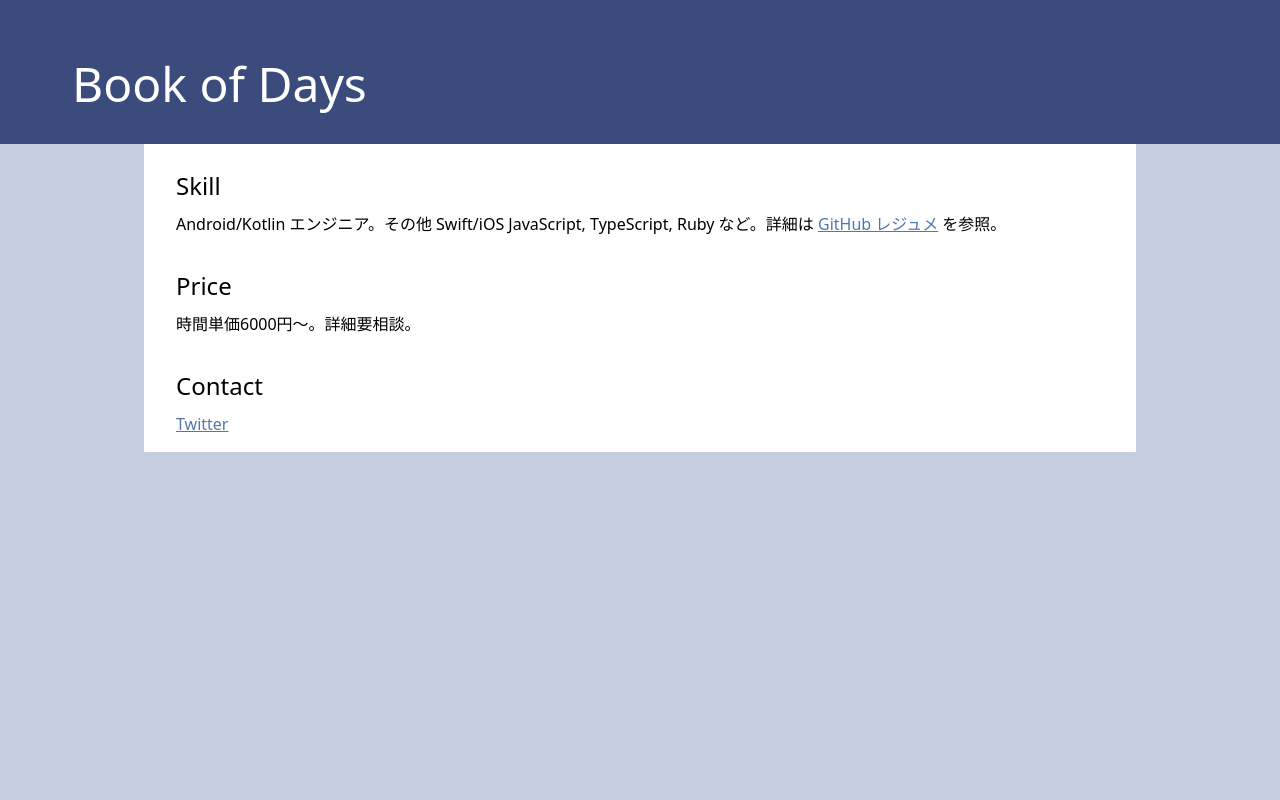
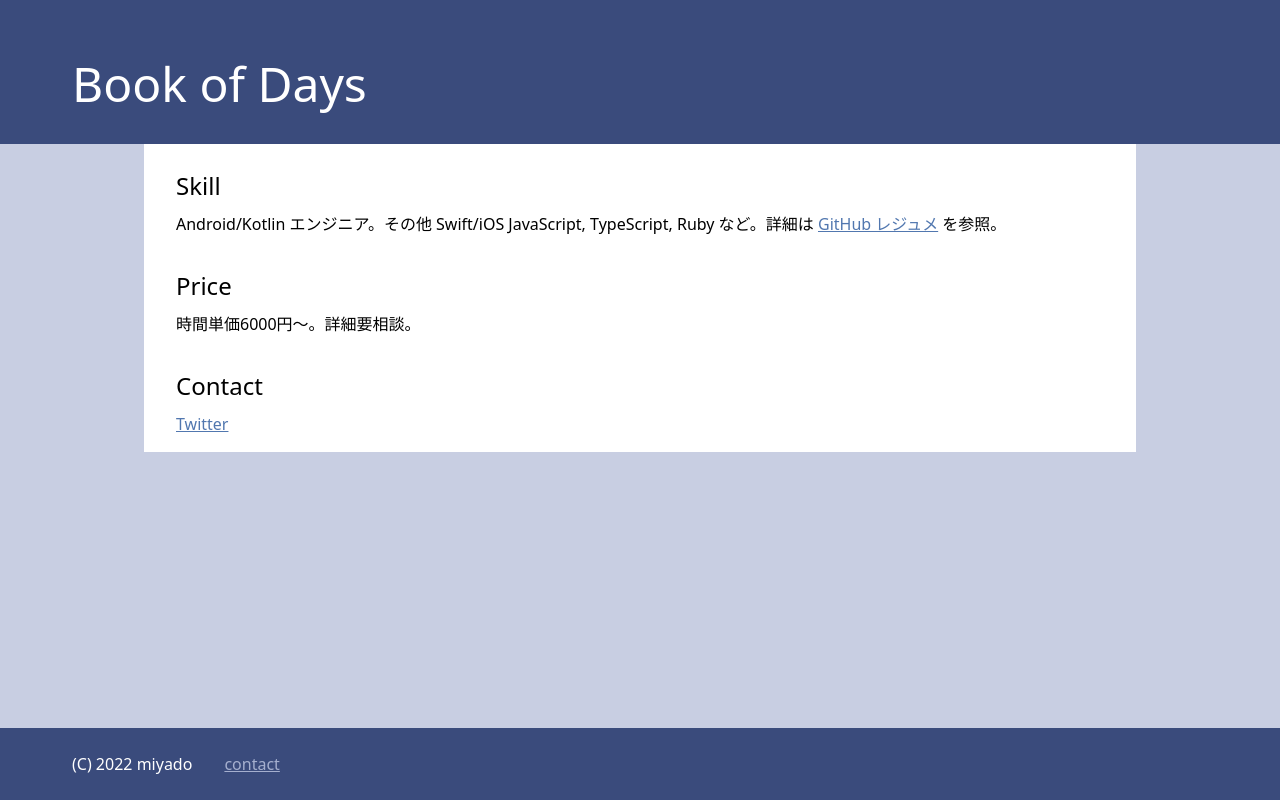
Before and after one commit to hmiyado/kottage, a Next.js app: page /contact in a window 1280 px wide. Built offline with nearby package versions, Linux system fonts and the light colour scheme.

Commit message:
fix layout to use Header and Footer

```diff
--- a/components/layout/Layout.module.css
+++ b/components/layout/Layout.module.css
@@ -1,11 +1,9 @@
-.header {
-  @apply w-full bg-primary-700 dark:bg-primary-900 pl-2.5 sm:px-4.5 py-3.0 h-9.0;
-}
-
-.title {
-  @apply text-headline3 text-white;
+.container {
+  @apply h-full;
+  @apply flex flex-col flex-wrap;
 }
 
 .main {
   @apply px-1.0 sm:px-9.0;
+  @apply flex-1;
 }
--- a/components/layout/layout.module.css
+++ b/components/layout/layout.module.css
@@ -1,11 +1,9 @@
-.header {
-  @apply w-full bg-primary-700 dark:bg-primary-900 pl-2.5 sm:px-4.5 py-3.0 h-9.0;
-}
-
-.title {
-  @apply text-headline3 text-white;
+.container {
+  @apply h-full;
+  @apply flex flex-col flex-wrap;
 }
 
 .main {
   @apply px-1.0 sm:px-9.0;
+  @apply flex-1;
 }
--- a/components/layout/layout.tsx
+++ b/components/layout/layout.tsx
@@ -1,4 +1,6 @@
 import Head from 'next/head'
+import Header from './header/header'
+import Footer from './footer/footer'
 import styles from './layout.module.css'
 
 export default function Layout({ children }: { children: JSX.Element }) {
@@ -7,11 +9,11 @@ export default function Layout({ children }: { children: JSX.Element }) {
       <Head>
         <title>Book of Days</title>
       </Head>
-      <header className={styles.header}>
-        <h1 className={styles.title}>Book of Days</h1>
-      </header>
-
-      <main className={styles.main}>{children}</main>
+      <div className={styles.container}>
+        <Header />
+        <main className={styles.main}>{children}</main>
+        <Footer />
+      </div>
     </>
   )
 }
```
Also changed, not shown: 1 other file (tests, documents, lock files or other folders).
